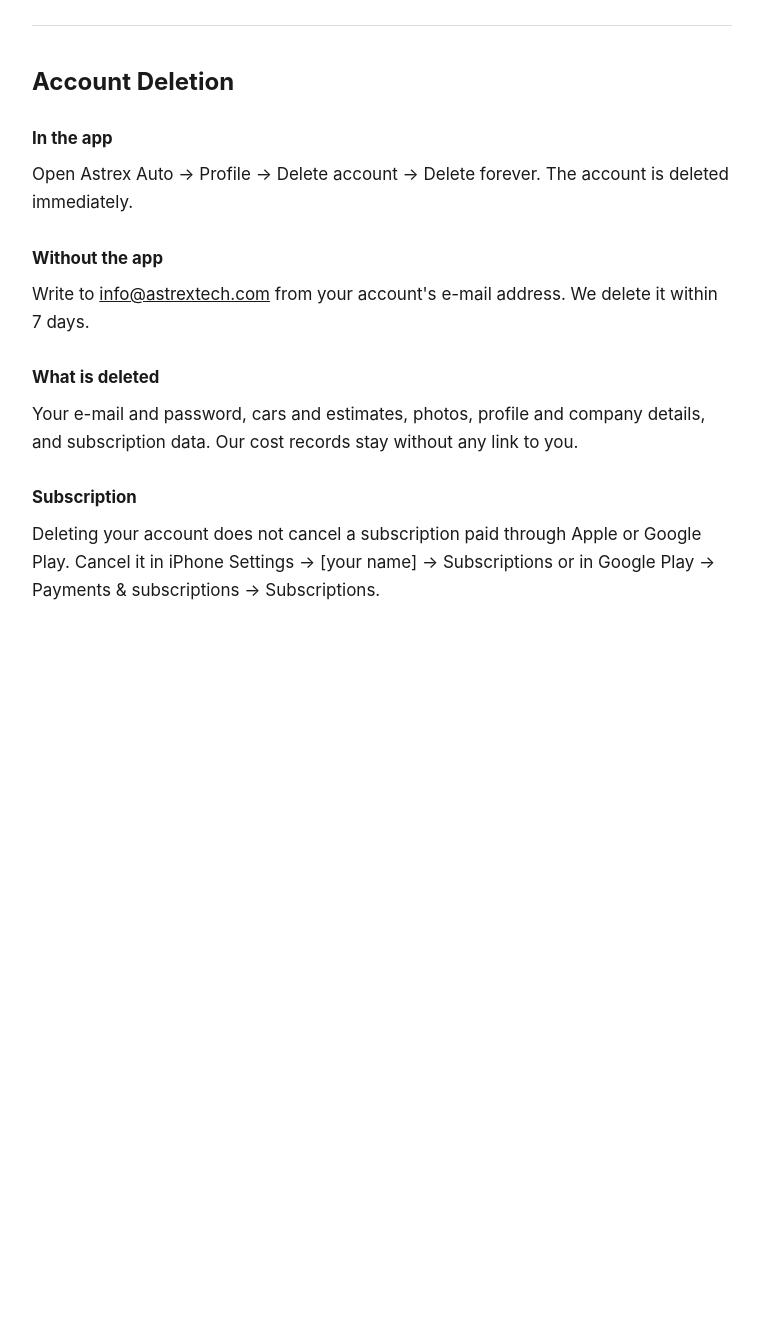
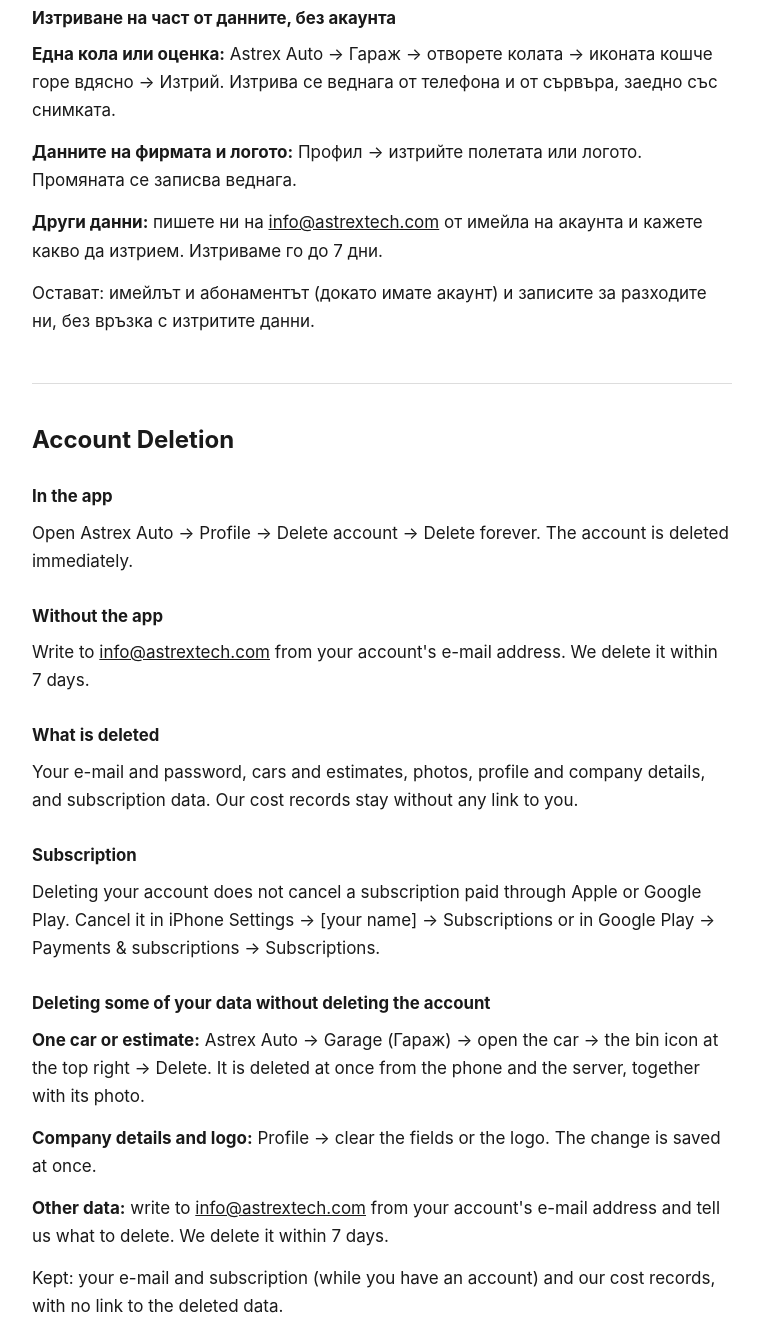
Before and after one commit to Astrexai/astrex-auto-legal, a plain HTML site: page delete-account.html in a window 1280 px wide. Shown: the part 660-1983 px from the top of the page, without its empty margins (258-1017 px from the left). Before the commit the page ends 1342 px from the top, so only its background shows below. Drawn offline with Linux system fonts and the light colour scheme.

Commit message:
Deleting some data without deleting the account (Google Play data safety)
Co-Authored-By: Claude Opus 5.5 <noreply@anthropic.com>

```diff
--- a/delete-account.html
+++ b/delete-account.html
@@ -47,6 +47,12 @@
 <h2>Абонамент</h2>
 <p>Изтриването на акаунта не спира абонамент, платен през Apple или Google Play. Спрете го от Настройки на iPhone → [вашето име] → Абонаменти или от Google Play → Плащания и абонаменти → Абонаменти.</p>
 
+<h2 id="data">Изтриване на част от данните, без акаунта</h2>
+<p><strong>Една кола или оценка:</strong> Astrex Auto → Гараж → отворете колата → иконата кошче горе вдясно → Изтрий. Изтрива се веднага от телефона и от сървъра, заедно със снимката.</p>
+<p><strong>Данните на фирмата и логото:</strong> Профил → изтрийте полетата или логото. Промяната се записва веднага.</p>
+<p><strong>Други данни:</strong> пишете ни на <a href="mailto:info@astrextech.com">info@astrextech.com</a> от имейла на акаунта и кажете какво да изтрием. Изтриваме го до 7 дни.</p>
+<p>Остават: имейлът и абонаментът (докато имате акаунт) и записите за разходите ни, без връзка с изтритите данни.</p>
+
 <hr>
 
 <h1 style="margin-top:40px">Account Deletion</h1>
@@ -63,5 +69,11 @@
 <h2>Subscription</h2>
 <p>Deleting your account does not cancel a subscription paid through Apple or Google Play. Cancel it in iPhone Settings → [your name] → Subscriptions or in Google Play → Payments & subscriptions → Subscriptions.</p>
 
+<h2 id="data-en">Deleting some of your data without deleting the account</h2>
+<p><strong>One car or estimate:</strong> Astrex Auto → Garage (Гараж) → open the car → the bin icon at the top right → Delete. It is deleted at once from the phone and the server, together with its photo.</p>
+<p><strong>Company details and logo:</strong> Profile → clear the fields or the logo. The change is saved at once.</p>
+<p><strong>Other data:</strong> write to <a href="mailto:info@astrextech.com">info@astrextech.com</a> from your account's e-mail address and tell us what to delete. We delete it within 7 days.</p>
+<p>Kept: your e-mail and subscription (while you have an account) and our cost records, with no link to the deleted data.</p>
+
 </body>
 </html>
```
